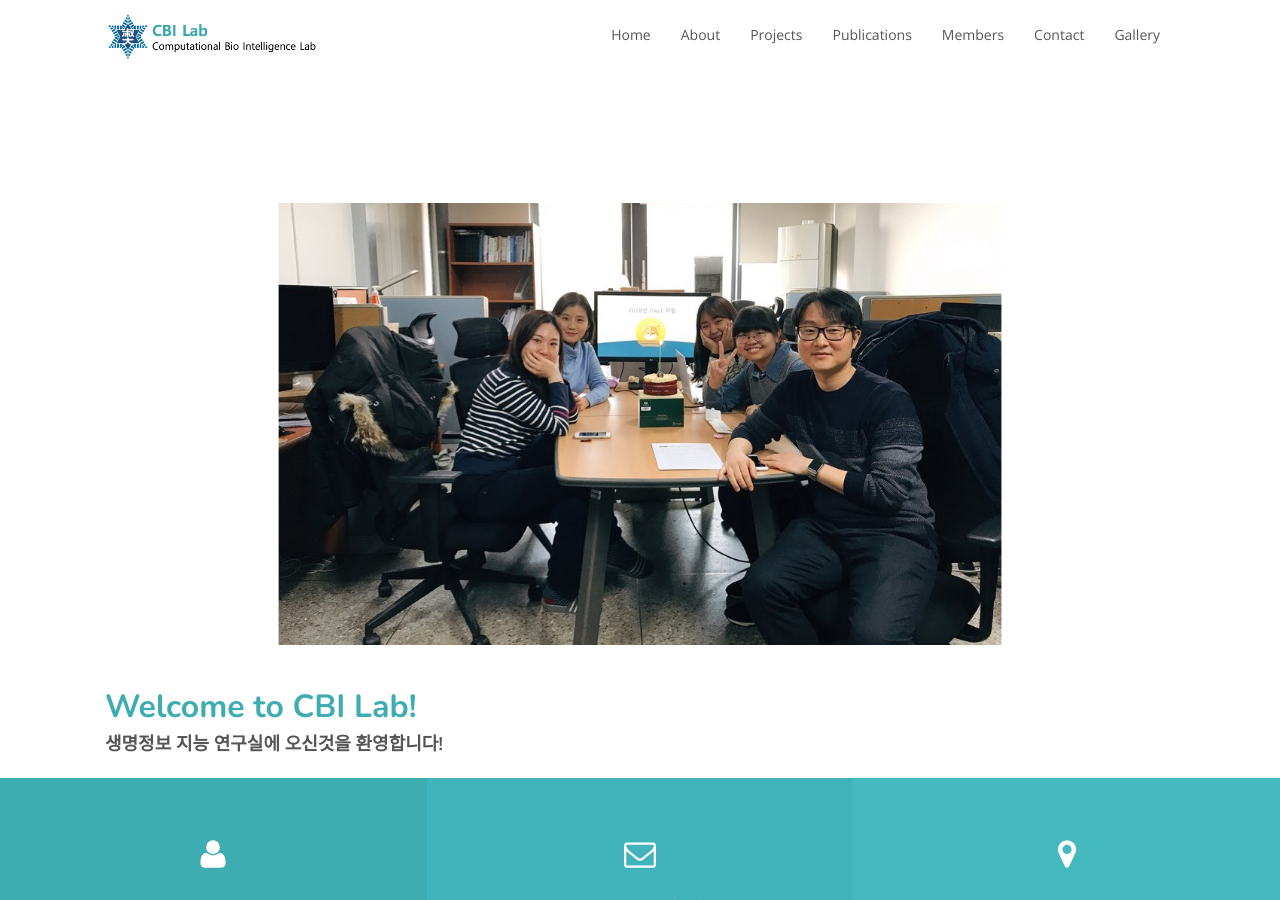
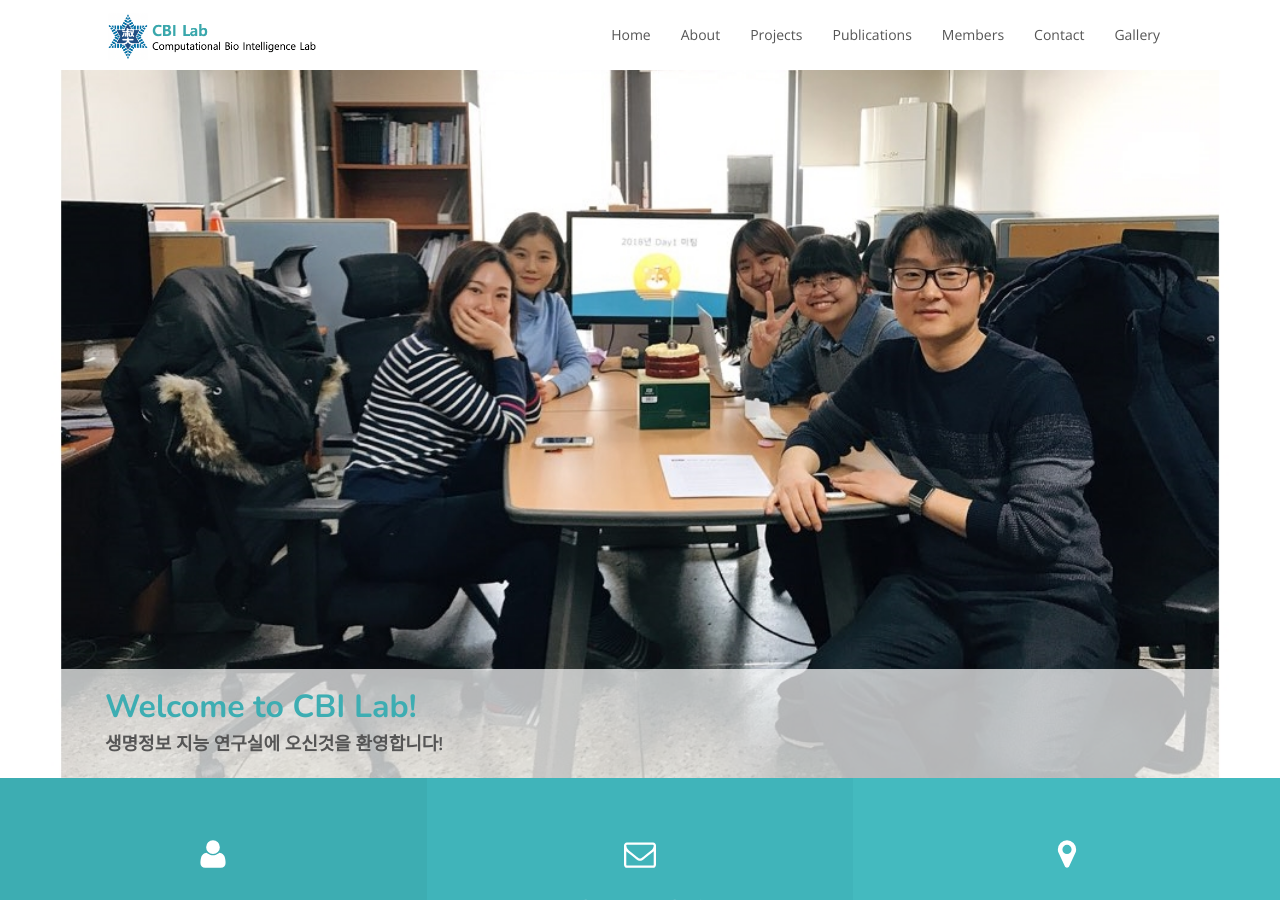
Before and after one commit to cbi-bioinfo/cbi-bioinfo.github.io_old, a Jekyll site: the page built from index.html, in a window 1280 px wide and 900 px high. Built offline with Jekyll 4.4.1, drawn with Linux system fonts in a browser that asks for light colours; nearby versions of some CDN libraries.

Commit message:
modify background-size

```diff
--- a/index.html
+++ b/index.html
@@ -3,7 +3,7 @@
 ---
 
 <!-- Start Hero -->
-<div class="hero" style="background: url('{{ site.baseurl }}/img/{{ site.hero.hero_img }}') no-repeat; background-size: 80%; background-position: center">
+<div class="hero" style="background: url('{{ site.baseurl }}/img/{{ site.hero.hero_img }}') no-repeat; background-size: cover; background-position: center">
     <div class="hero-content">
 
         <div class="container-fluid">
```
